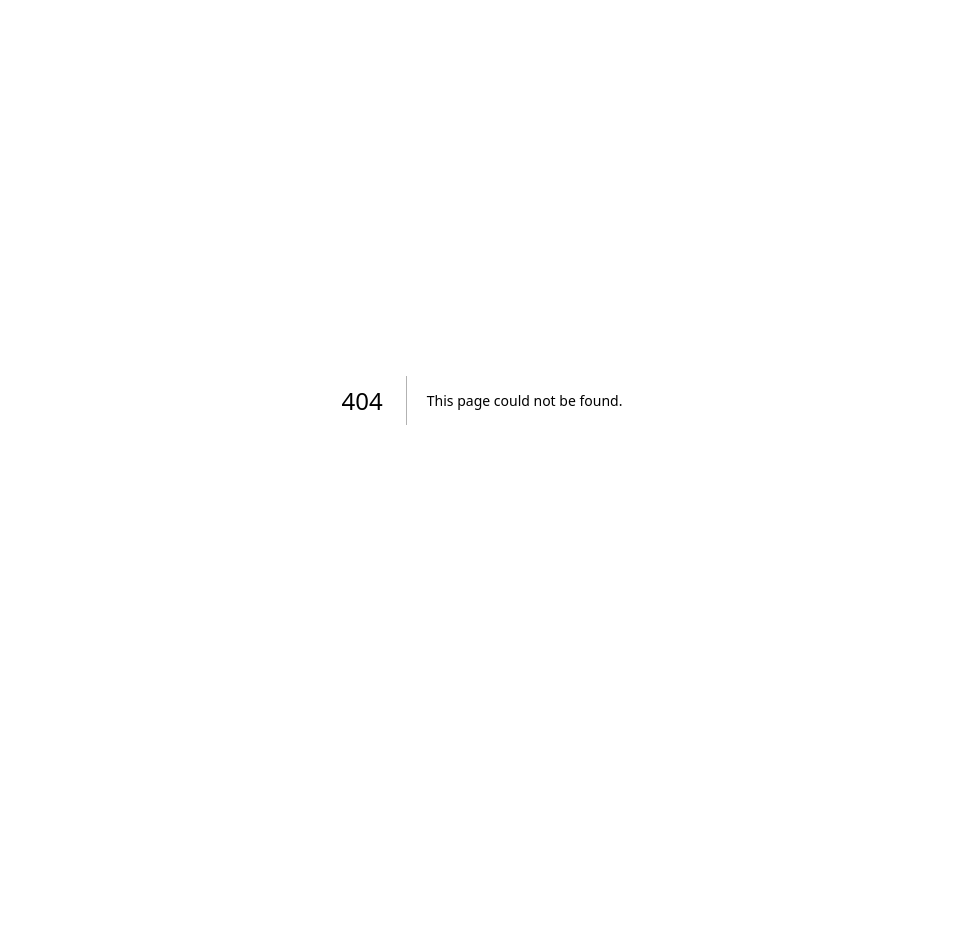
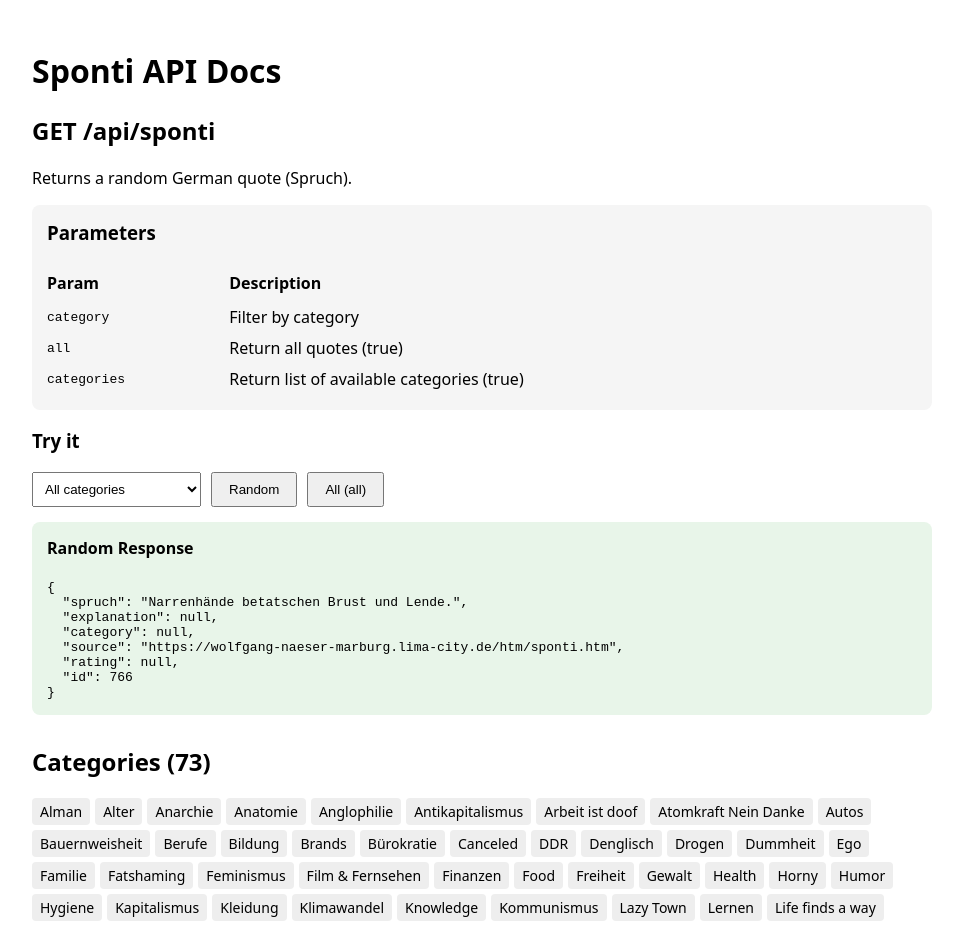
Before and after one commit to dnnsmnstrr/sponti-api, a Next.js app: page /docs in a window 1280 px wide. Before the commit this address had no page. Shown: the top 926 px of the page, without its empty margins (158-1121 px from the left). Before the commit the page ends 800 px from the top, so only its background shows below. Built offline with nearby package versions, Linux system fonts and the light colour scheme.

Commit message:
feat: add documentation page for Sponti API with category filtering and random quote retrieval

```diff
--- /dev/null
+++ b/src/app/docs/page.tsx
@@ -0,0 +1,143 @@
+"use client";
+
+import { useState, useEffect } from "react";
+
+export default function Docs() {
+  const [categories, setCategories] = useState<string[]>([]);
+  const [spruch, setSpruch] = useState<any>(null);
+  const [sprueche, setSprueche] = useState<any>(null);
+  const [loading, setLoading] = useState(false);
+  const [selectedCategory, setSelectedCategory] = useState("");
+
+  useEffect(() => {
+    fetchCategories();
+    testRandom();
+  }, []);
+
+  const fetchCategories = async () => {
+    const res = await fetch("/api/sponti?categories=true");
+    const data = await res.json();
+    setCategories(data.categories);
+  };
+
+  const testRandom = async () => {
+    setLoading(true);
+    const url = selectedCategory
+      ? `/api/sponti?category=${encodeURIComponent(selectedCategory)}`
+      : "/api/sponti";
+    const res = await fetch(url);
+    const data = await res.json();
+    setSpruch(data);
+    setLoading(false);
+  };
+
+  const testAll = async () => {
+    setLoading(true);
+    const url = selectedCategory
+      ? `/api/sponti?all=true&category=${encodeURIComponent(selectedCategory)}`
+      : "/api/sponti?all=true";
+    const res = await fetch(url);
+    const data = await res.json();
+    setSprueche(data);
+    setLoading(false);
+  };
+
+  return (
+    <div style={{ maxWidth: 900, margin: "0 auto", padding: 20, fontFamily: "system-ui" }}>
+      <h1>Sponti API Docs</h1>
+
+      <section style={{ marginBottom: 30 }}>
+        <h2>GET /api/sponti</h2>
+        <p>Returns a random German quote (Spruch).</p>
+
+        <div style={{ background: "#f5f5f5", padding: 15, borderRadius: 8, marginBottom: 15 }}>
+          <h3 style={{ marginTop: 0 }}>Parameters</h3>
+          <table style={{ width: "100%", borderCollapse: "collapse" }}>
+            <thead>
+              <tr style={{ textAlign: "left" }}>
+                <th style={{ padding: "8px 0" }}>Param</th>
+                <th>Description</th>
+              </tr>
+            </thead>
+            <tbody>
+              <tr>
+                <td style={{ padding: "8px 0", fontFamily: "monospace" }}>category</td>
+                <td>Filter by category</td>
+              </tr>
+              <tr>
+                <td style={{ padding: "8px 0", fontFamily: "monospace" }}>all</td>
+                <td>Return all quotes (true)</td>
+              </tr>
+              <tr>
+                <td style={{ padding: "8px 0", fontFamily: "monospace" }}>categories</td>
+                <td>Return list of available categories (true)</td>
+              </tr>
+            </tbody>
+          </table>
+        </div>
+
+        <h3>Try it</h3>
+        <div style={{ display: "flex", gap: 10, marginBottom: 15, flexWrap: "wrap" }}>
+          <select
+            value={selectedCategory}
+            onChange={e => setSelectedCategory(e.target.value)}
+            style={{ padding: 8 }}
+          >
+            <option value="">All categories</option>
+            {categories.map(c => (
+              <option key={c} value={c}>{c}</option>
+            ))}
+          </select>
+          <button onClick={testRandom} disabled={loading} style={{ padding: "8px 16px" }}>
+            Random
+          </button>
+          <button onClick={testAll} disabled={loading} style={{ padding: "8px 16px" }}>
+            All ({selectedCategory || "all"})
+          </button>
+        </div>
+
+        {spruch && (
+          <div style={{ background: "#e8f5e9", padding: 15, borderRadius: 8 }}>
+            <h4 style={{ marginTop: 0 }}>Random Response</h4>
+            <pre style={{ margin: 0, whiteSpace: "pre-wrap", wordBreak: "break-word" }}>
+              {JSON.stringify(spruch, null, 2)}
+            </pre>
+          </div>
+        )}
+
+        {sprueche && (
+          <div style={{ background: "#e8f5e9", padding: 15, borderRadius: 8, marginTop: 15 }}>
+            <h4 style={{ marginTop: 0 }}>
+              All Responses ({sprueche.count} quotes)
+            </h4>
+            <details>
+              <summary style={{ cursor: "pointer" }}>Show all ({sprueche.sprueche.length} items)</summary>
+              <pre style={{ maxHeight: 300, overflow: "auto", marginTop: 10 }}>
+                {JSON.stringify(sprueche, null, 2)}
+              </pre>
+            </details>
+          </div>
+        )}
+      </section>
+
+      <section>
+        <h2>Categories ({categories.length})</h2>
+        <div style={{ display: "flex", flexWrap: "wrap", gap: 5 }}>
+          {categories.map(c => (
+            <span
+              key={c}
+              style={{
+                padding: "4px 8px",
+                background: "#eee",
+                borderRadius: 4,
+                fontSize: 14,
+              }}
+            >
+              {c}
+            </span>
+          ))}
+        </div>
+      </section>
+    </div>
+  );
+}
```
